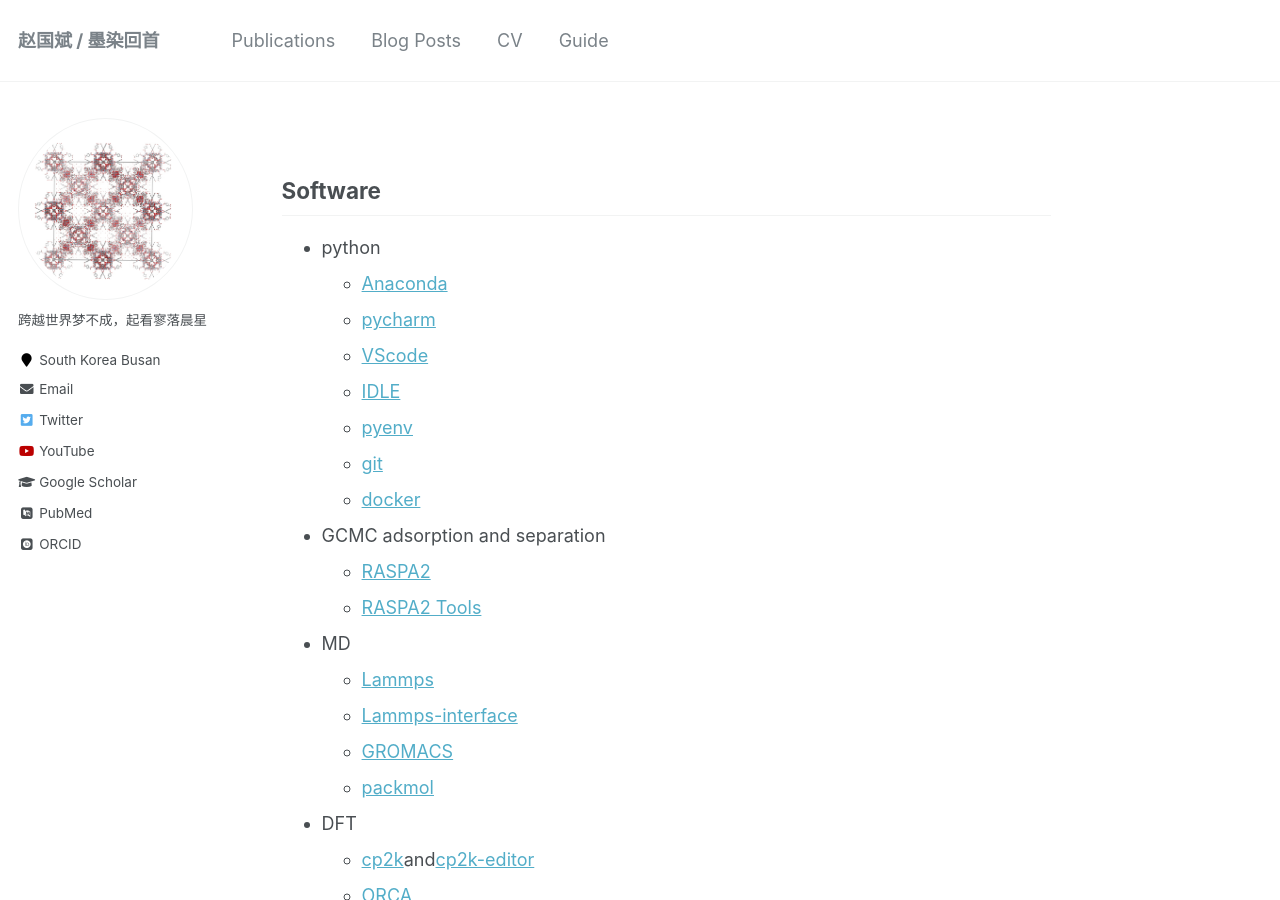
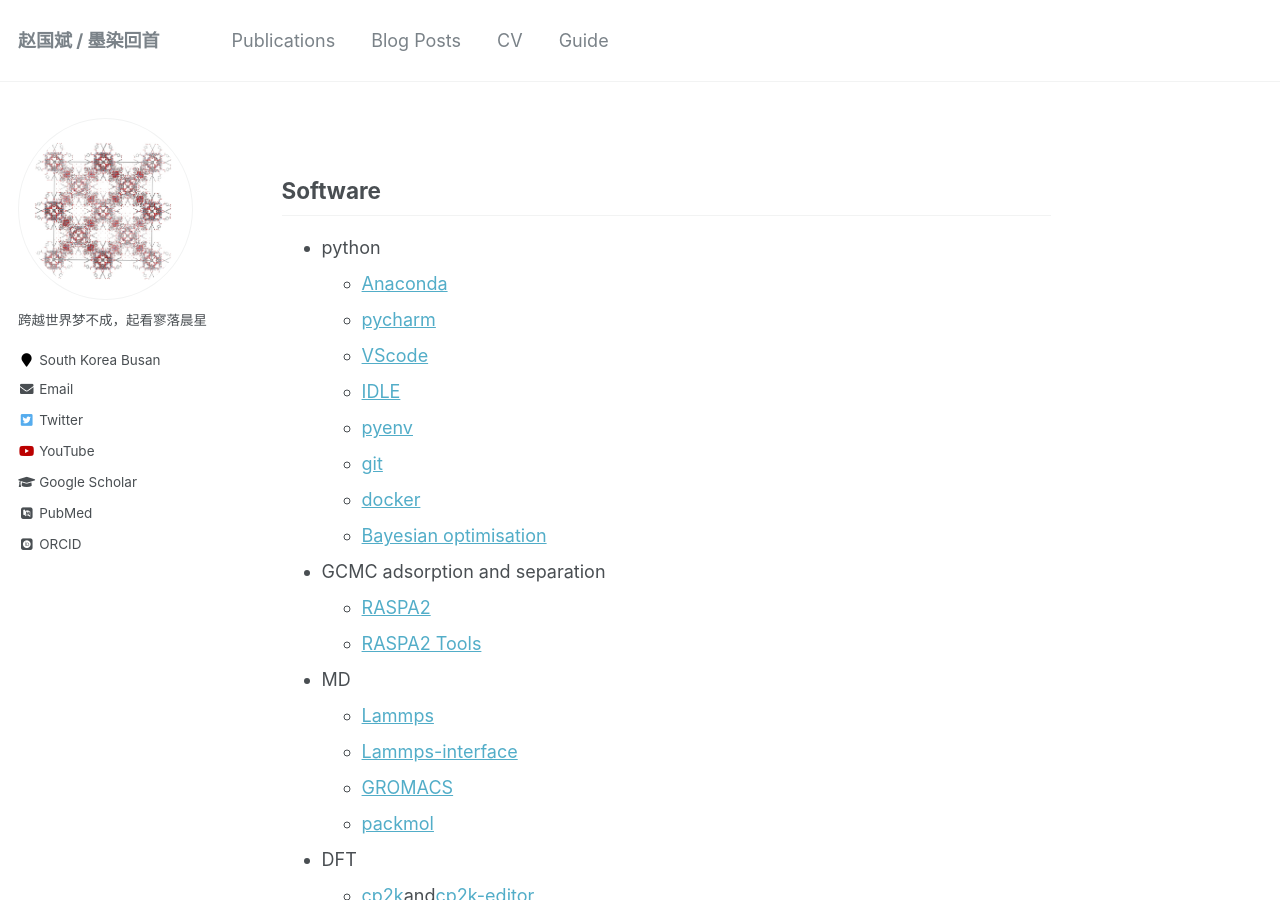
Before and after one commit to sxm13/ZGBshenxiaomoCV.github.io, a Jekyll site: the page built from _pages/markdown.md, in a window 1280 px wide and 900 px high. Built offline with Jekyll 4.4.1, drawn with Linux system fonts in a browser that asks for light colours; some web fonts are replaced.

Commit message:
Update markdown.md

```diff
--- a/_pages/markdown.md
+++ b/_pages/markdown.md
@@ -16,6 +16,7 @@
   * [pyenv](https://github.com/pyenv/pyenv)
   * [git](https://git-scm.com/ "git")
   * [docker](https://www.docker.com/)
+  * [Bayesian optimisation](https://github.com/dragonfly/dragonfly)
 * GCMC adsorption and separation
   * [RASPA2](https://github.com/iRASPA/RASPA2)
   * [RASPA2 Tools](https://github.com/haoyuanchen/RASPA-tools/tree/master)
```
